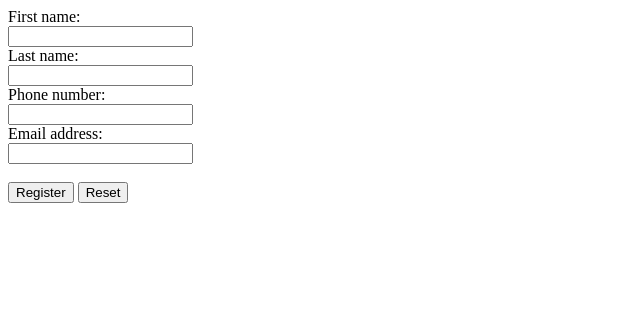
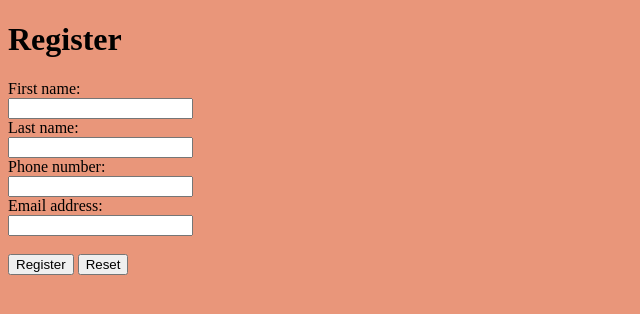
Before and after one commit to Awfulot/Forms1HwRepo, a plain HTML site: page forms1file.html in a window 1280 px wide. Shown: the whole page, without its empty margins (0-640 px from the left). Drawn offline with Linux system fonts and the light colour scheme.

Commit message:
Added color. Added Register heading

```diff
--- a/forms1file.html
+++ b/forms1file.html
@@ -1,9 +1,17 @@
 <!DOCTYPE html>
 <html>
 <head>
+<style>
+
+body {
+    background-color: darksalmon;
+}
+
+
+</style>
 </head>
 <body>
-
+<h1>Register</h1>
 <form>
     <label for="fname">First name:</label><br>
     <input type="text" id="fname" name="fname" value=""><br>
```
